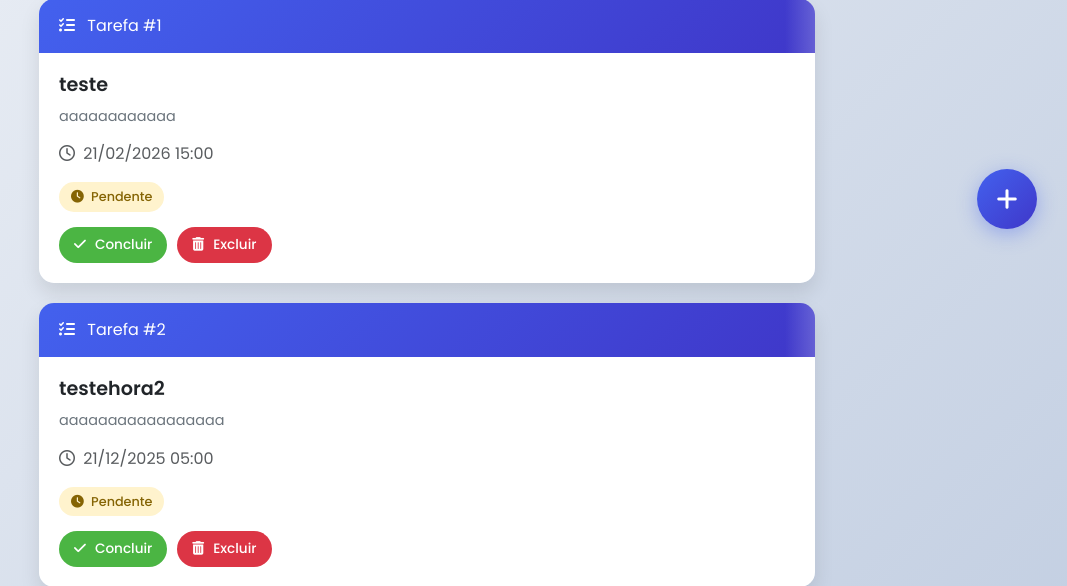
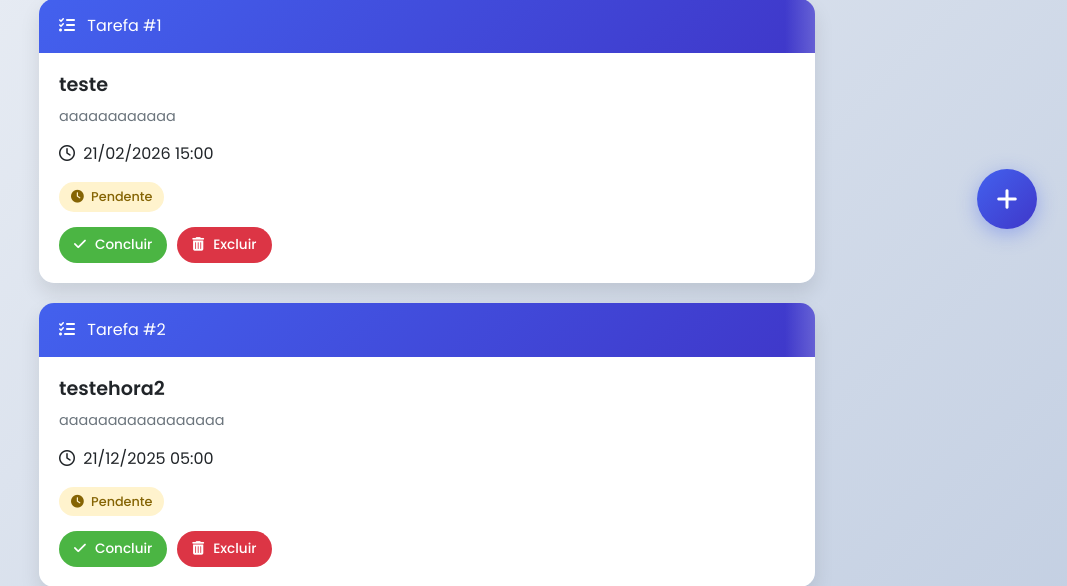
Before and after one commit to samukabw/Testedesoftware, a Django app: page / in a window 1280 px wide. Shown: the part 541-1127 px from the top of the page, without its empty margins (213-1280 px from the left). Run offline with Django 4.2, Linux system fonts and the light colour scheme; data comes from the database, SQL or seed files in the repository.

Commit message:
Update index.html

```diff
--- a/projetodjango/app/templates/app/index.html
+++ b/projetodjango/app/templates/app/index.html
@@ -69,16 +69,15 @@
     <i class="fas fa-tasks me-2"></i>
     <span>Tarefa #{{ forloop.counter }}</span>
   </div>
-            <small>{{ tarefa.data_criacao|date:"d/m/Y" }}</small>
+  <small class="task-date">{{ tarefa.data_criacao|date:"d/m/Y" }}</small>
 </div>
 <div class="task-body">
   <h5 class="task-title">{{ tarefa.titulo }}</h5>
   {% if tarefa.descricao %}
     <p class="task-description">{{ tarefa.descricao }}</p>
-
   {% endif %}
   {% if tarefa.data_hora %}
-              <p class="text-muted">
+    <p class="task-datetime">
       <i class="far fa-clock me-1"></i>
       {{ tarefa.data_hora|date:"d/m/Y H:i" }}
     </p>
```
Lines whose indentation alone changed are shown as unchanged.
